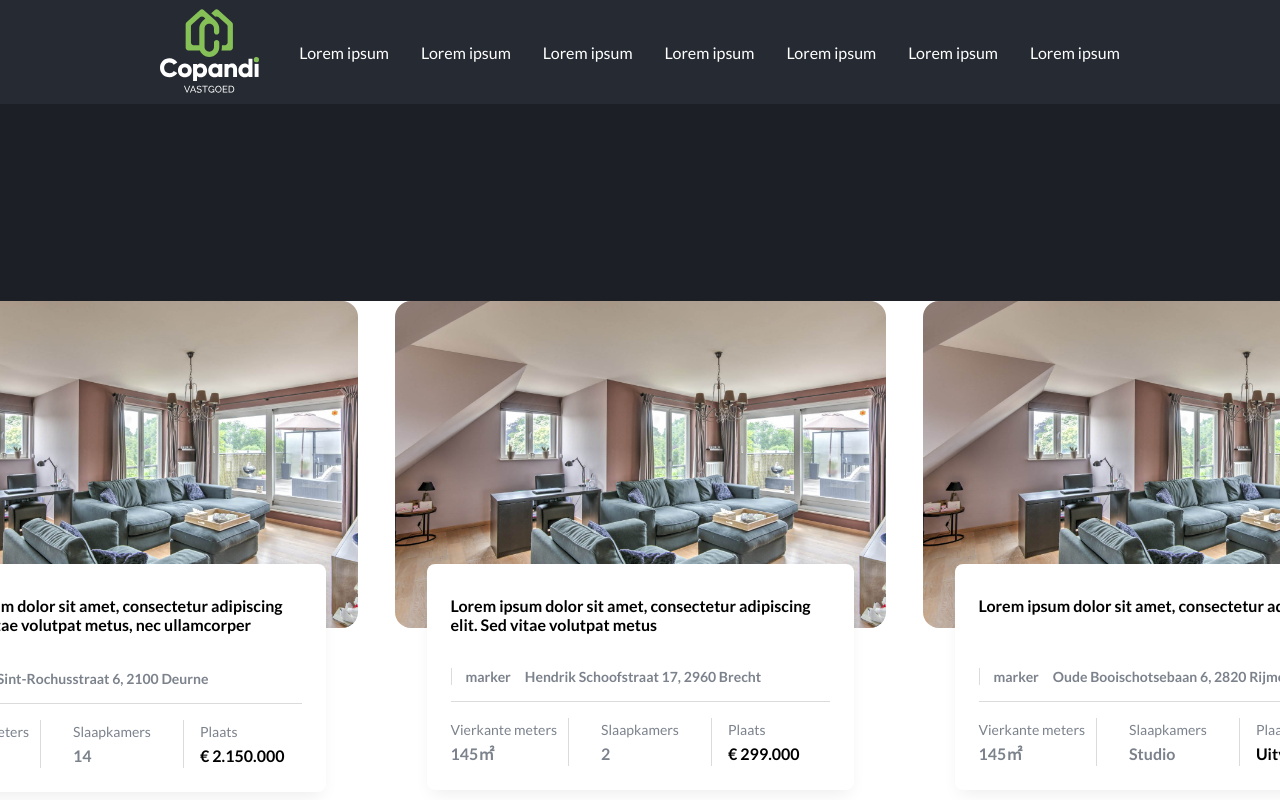
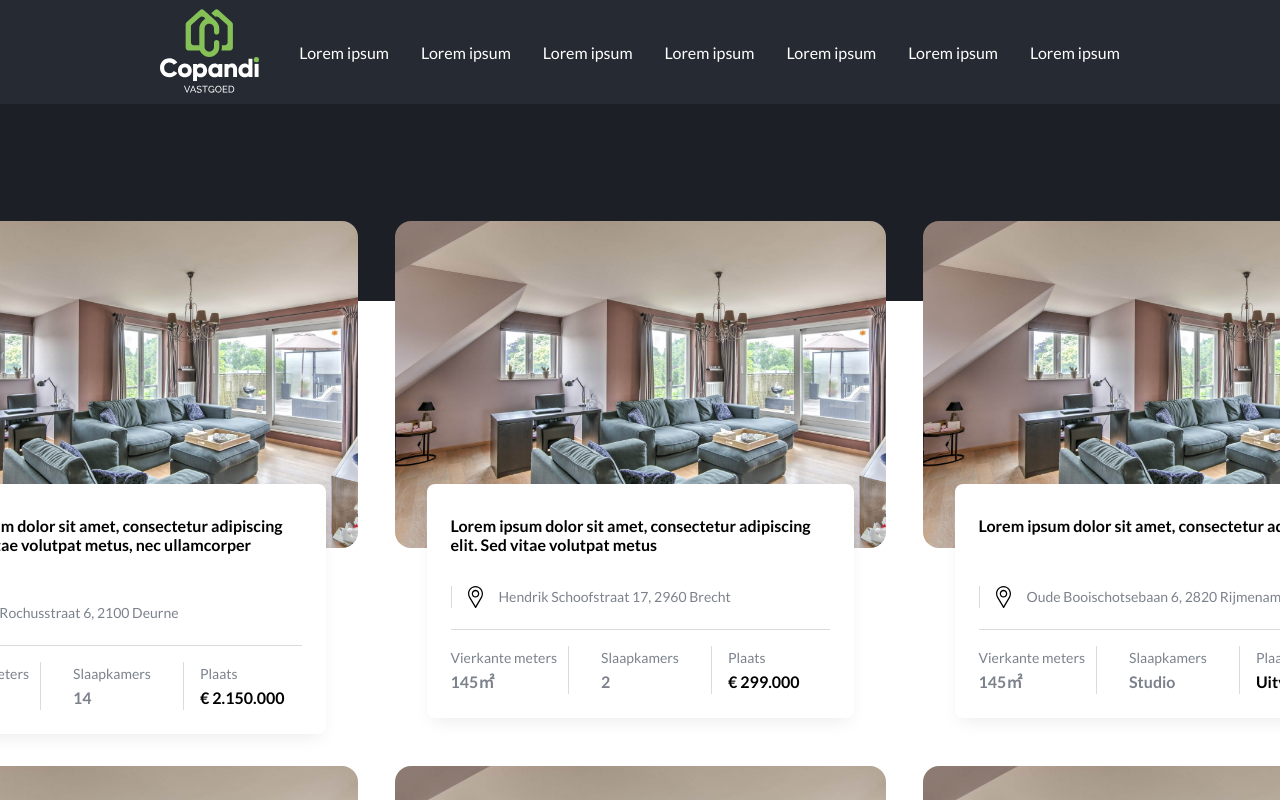
Before and after one commit to unigazer/librafire_test, a Next.js app: page / in a window 1280 px wide. Shown: the top 800 px of the page. Built offline with nearby package versions, Linux system fonts and the light colour scheme.

Commit message:
refactor(HouseCard): Adds hover animation

```diff
--- a/pages/index.tsx
+++ b/pages/index.tsx
@@ -3,7 +3,9 @@ import Hero from '../src/components/Hero/Hero';
 const Home = () => (
     <>
         <div style={{ backgroundColor: '#1c2026', height: '197px' }} />
-        <Hero />
+        <div style={{ position: 'relative', top: '-5em'}}>
+            <Hero />
+        </div>
     </>
 );
 
--- a/src/components/Hero/Hero.tsx
+++ b/src/components/Hero/Hero.tsx
@@ -1,4 +1,5 @@
 import { useEffect, useState } from 'react';
+import Link from 'next/link';
 import HouseCard from '../HouseCard/HouseCard';
 import { getData } from '../../../pages/api/requests';
 import styles from './Hero.module.scss';
@@ -58,9 +59,13 @@ const Hero: React.FC<{ limit?: number }> = ({ limit }) => {
               bedrooms: number | string,
               price: number | string
             }
-          }) => (
-              <HouseCard house={value} />
-          ))
+          }, index: number) => (
+              <Link href='/house'>
+                <a key={index}>
+                  <HouseCard house={value} />
+                </a>
+              </Link>
+            ))
         }
       </main>
     </>
--- a/src/components/HouseCard/HouseCard.module.scss
+++ b/src/components/HouseCard/HouseCard.module.scss
@@ -2,10 +2,28 @@
   display: flex;
   flex-direction: column;
   align-items: center;
+
+  &:hover {
+    position: relative;
+    animation-name: moveUp;
+    animation-duration: 100ms;
+    animation-fill-mode: forwards;
+    animation-timing-function: linear;
+  }
+
+  @keyframes moveUp {
+    0% {
+      top: 0;
+    }
+
+    100% {
+      top: -2em;
+    }
+  }
 }
 
 .house__image {
-    &>img {
+  & > img {
     width: 491px;
     height: 327px;
     border-radius: 1em;
@@ -16,37 +34,36 @@
   width: 427px;
   min-height: 212px;
   box-shadow: 0 8px 18px -5px rgba(0, 0, 0, 8%);
-    border-radius: .5em;
+  border-radius: 0.5em;
   padding: 1em 1.5em;
   margin-top: -4.2em;
   background-color: #fff;
 
-    &>div:nth-child(1) {
+  & > div:nth-child(1) {
     min-height: 57px;
   }
 
-    &>div>p:nth-child(1) {
+  & > div > p:nth-child(1) {
     font-size: 16px;
     font-weight: 777;
     text-align: left;
   }
 
-    &>div:nth-child(2)>p {
+  & > div:nth-child(2) > p {
     font-size: 14px;
     font-family: "Lato";
     color: rgb(124, 130, 140);
     line-height: 1.429;
     text-align: left;
+  }
 
-        &:before {
-            content: "marker";
+  & > div:nth-child(2) > img {
     margin-right: 1em;
     padding-left: 1em;
     border-left: 1px solid #dbdbdb;
   }
-    }
 
-    &>hr {
+  & > hr {
     border: none;
     border-bottom: 1px solid #dbdbdb;
   }
@@ -55,7 +72,7 @@
 .house__info__specs {
   display: grid;
   grid-template-columns: repeat(3, 1fr);
-    padding: .5em 0;
+  padding: 0.5em 0;
 
   & > div:not(:nth-child(3)) > p {
     color: #7c828c;
--- a/src/components/HouseCard/HouseCard.tsx
+++ b/src/components/HouseCard/HouseCard.tsx
@@ -22,7 +22,8 @@ const HouseCard: React.FC<HouseProps> = ({ ...data }: HouseProps) => (
             <div className='house__info__desc'>
                 <p>{data.house.desc}</p>
             </div>
-            <div className='house__info__address'>
+            <div className='house__info__address d-flex align-items-center'>
+                <img src='/icons/place.svg' alt='location'/>
                 <p>{data.house.address}</p>
             </div>
             <hr />
```
Lines whose indentation alone changed are shown as unchanged.
